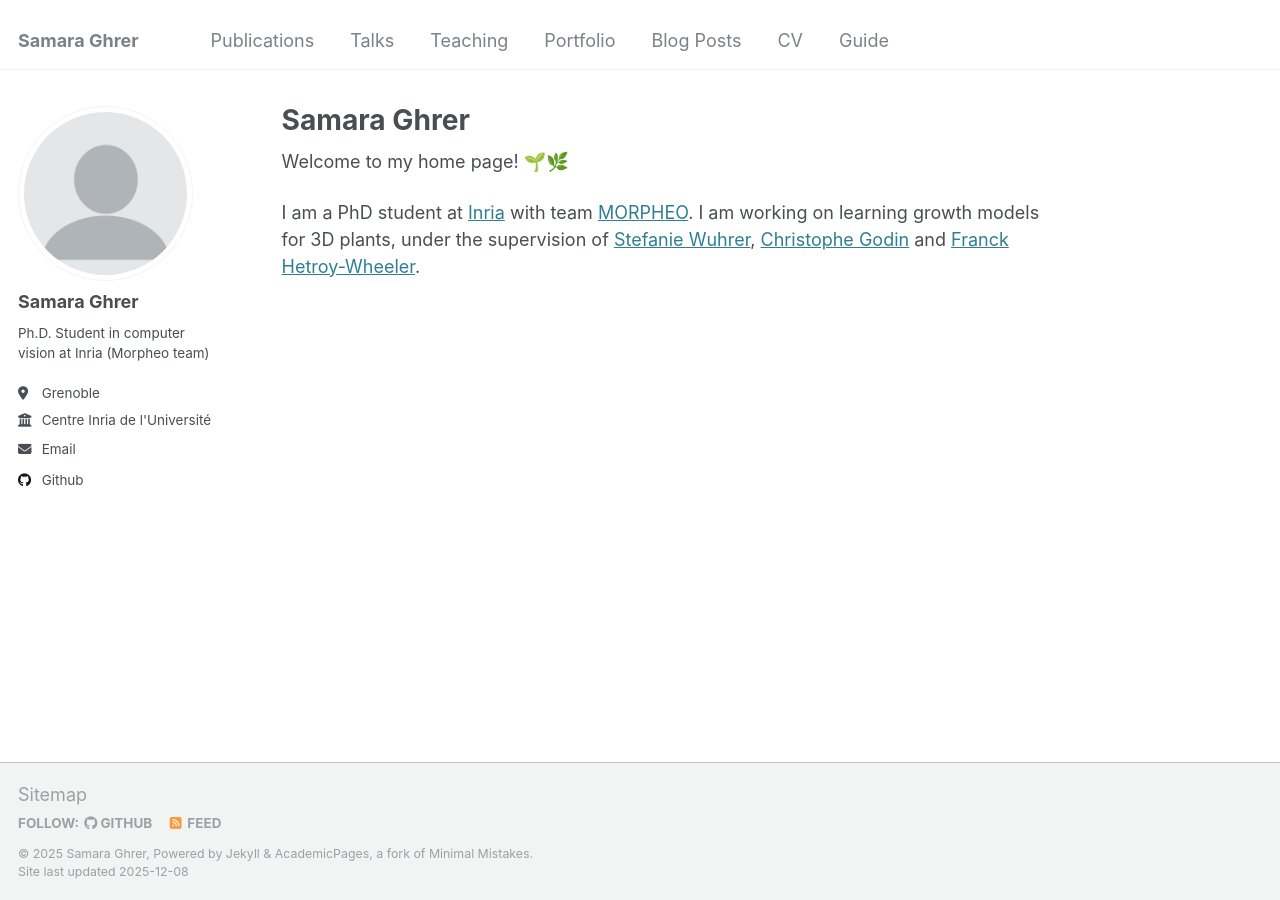
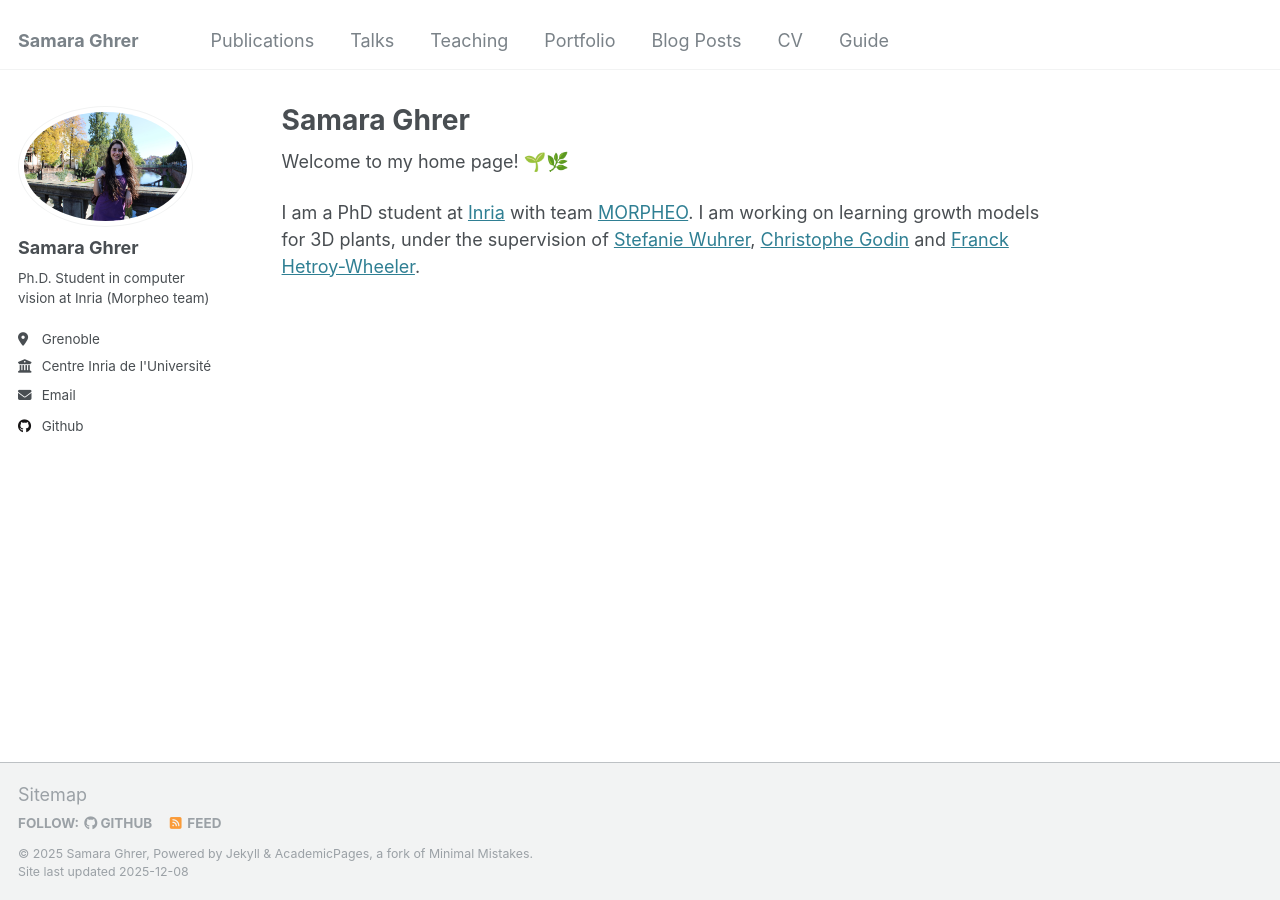
Before and after one commit to samara-ghrer/samara-ghrer.github.io, a Jekyll site: the page built from _pages/about.md, in a window 1280 px wide. Built offline with Jekyll 4.4.1, drawn with Linux system fonts in a browser that asks for light colours.

Commit message:
Update _config.yml

```diff
--- a/_config.yml
+++ b/_config.yml
@@ -21,7 +21,7 @@ repository               : "academicpages/academicpages.github.io"
 #               Additional customization can be done by editing /_includes/author-profile.html
 author:
   # Biographic information
-  avatar           : "profile.png"
+  avatar           : "profile_samara.jpg"
   name             : "Samara Ghrer"
   pronouns         : # example: "she/her"
   bio              : "Ph.D. Student in computer vision at Inria (Morpheo team)"
```
